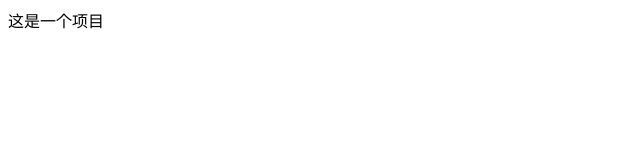
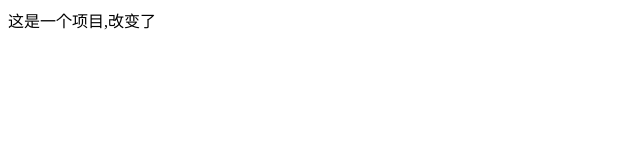
Before and after one commit to hanqiangrx/git-demo, a plain HTML site: page index.html in a window 1280 px wide. Shown: the full height of the page, 0-640 px from the left. Drawn offline with Linux system fonts and the light colour scheme.

Commit message:
程序员第二次提交

```diff
--- a/index.html
+++ b/index.html
@@ -6,6 +6,6 @@
     <title>Document</title>
 </head>
 <body>
-    这是一个项目
+    这是一个项目,改变了
 </body>
 </html>
```
